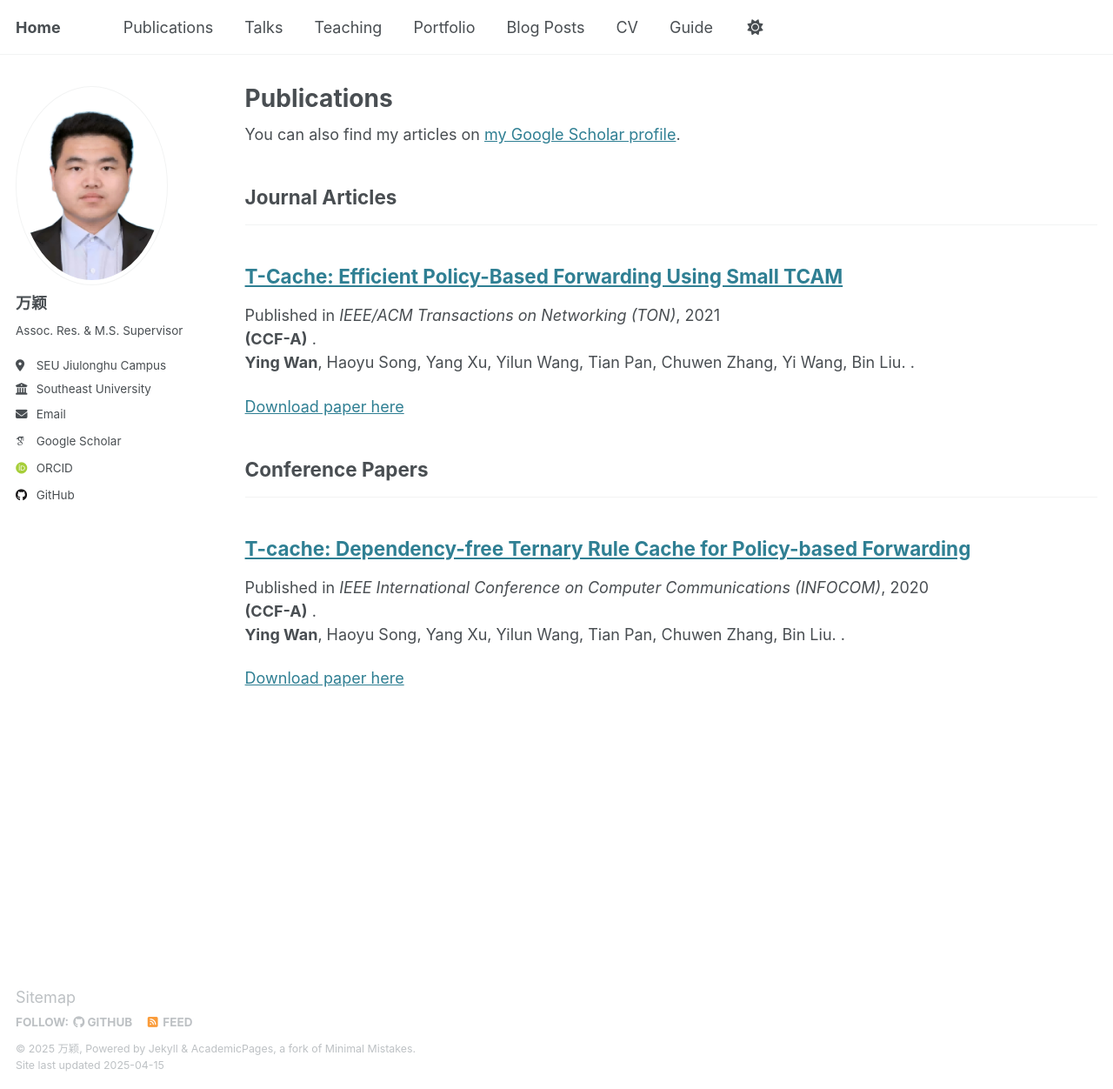
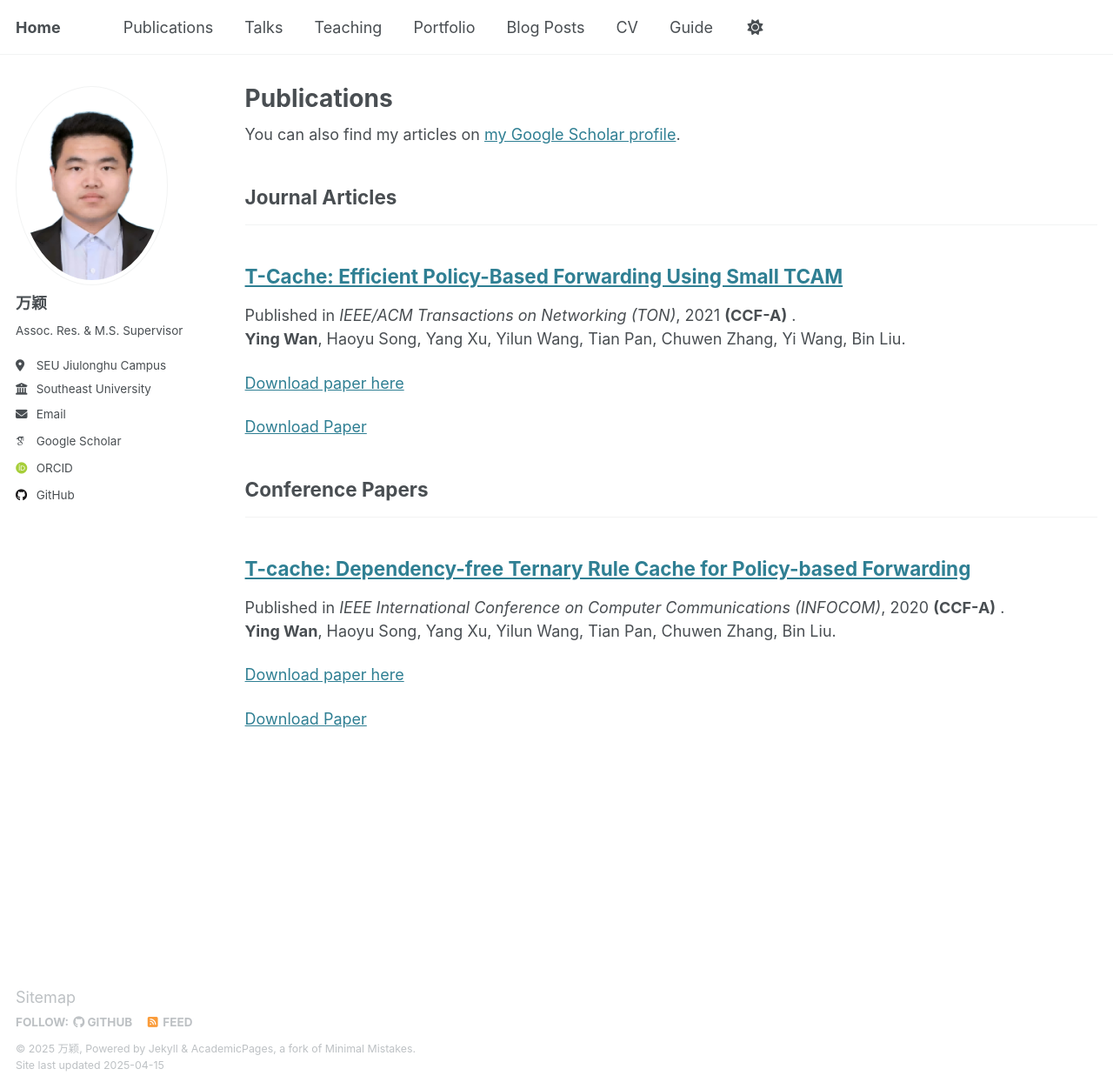
Before and after one commit to wany16/wany16.github.io, a Jekyll site: the page built from _pages/publications.html, in a window 1280 px wide and 1252 px high. Shown: the whole window at 87% size. Built offline with Jekyll 4.4.1, drawn with Linux system fonts in a browser that asks for light colours; some web fonts are replaced.

Commit message:
add pubs

```diff
--- a/_includes/archive-single.html
+++ b/_includes/archive-single.html
@@ -44,11 +44,11 @@
           <p>
             Published in <i>{{ post.venue }}</i>, {{ post.date | default: "1900-01-01" | date: "%Y" }}
             {% if post.level %}
-            <br />{{ post.level }}
+            {{ post.level }}
             {% endif %}.
             {% if post.author %}
             <br />{{ post.author }}
-            {% endif %}.
+            {% endif %}
           </p>
         {% elsif post.date %}
          <p class="page__date"><strong><i class="fa fa-fw fa-calendar" aria-hidden="true"></i> {{ site.data.ui-text[site.locale].date_label | default: "Published:" }}</strong> <time datetime="{{ post.date | default: "1900-01-01" | date_to_xmlschema }}">{{ post.date | default: "1900-01-01" | date: "%B %d, %Y" }}</time></p>
```
Also changed, not shown: _publications/2020-07-06-T-cache-INFOCOM.md (+1 -0 lines), _publications/2021-12-01-T-cache-ToN.md (+2 -0 lines), markdown_generator/publications.py (+4 -3 lines).
